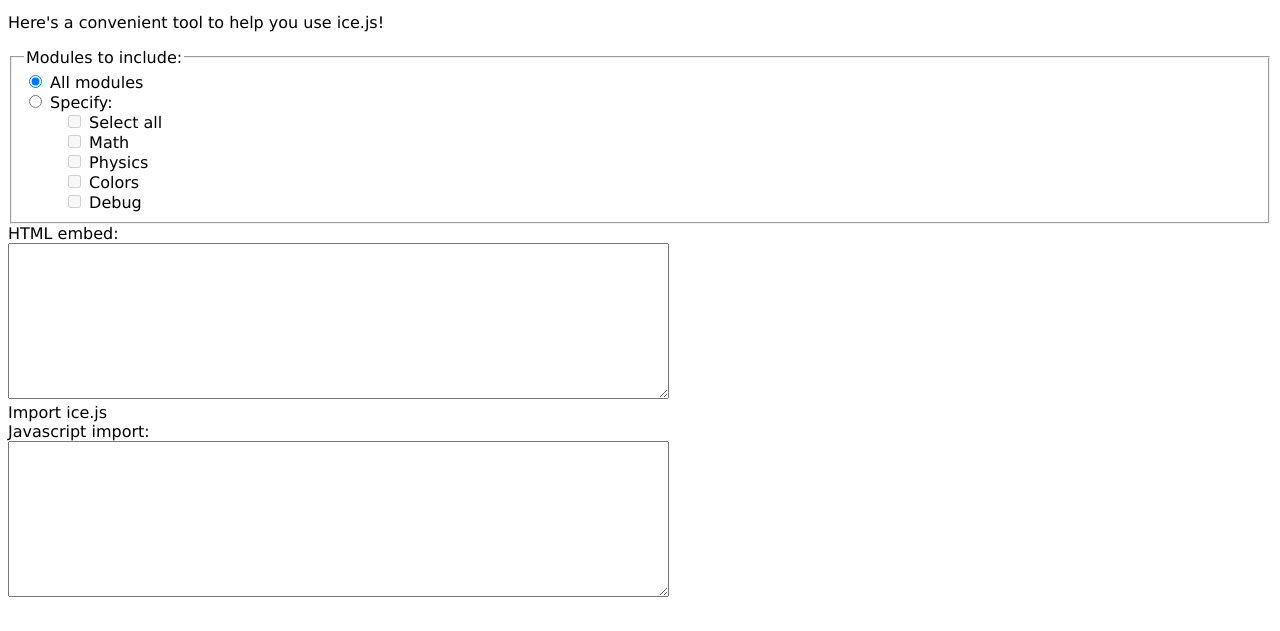
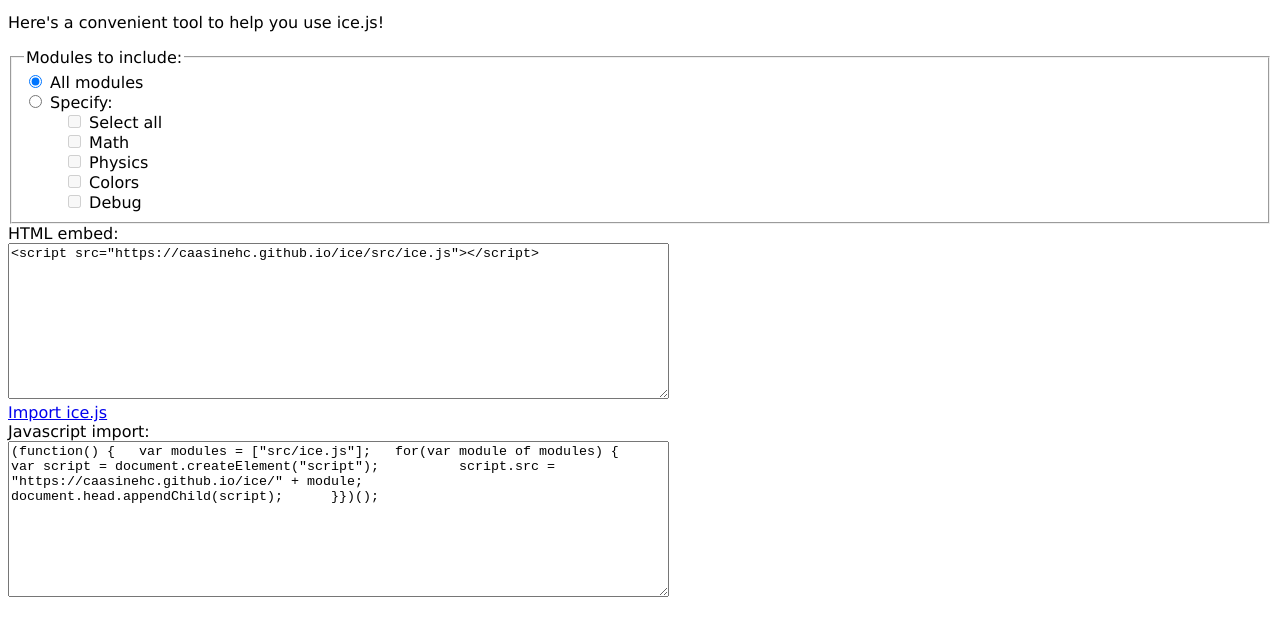
Before and after one commit to caasinehc/ice, a plain HTML site: page index.html in a window 1280 px wide. Shown: the part 103-734 px from the top of the page. Drawn offline with Linux system fonts and the light colour scheme.

Commit message:
Update index.html

```diff
--- a/index.html
+++ b/index.html
@@ -166,7 +166,7 @@
 				jsInput.select();
 			}
 
-			document.onload = function() {
+			window.onload = function() {
 				updateOutput();
 			}
 		</script>
```
